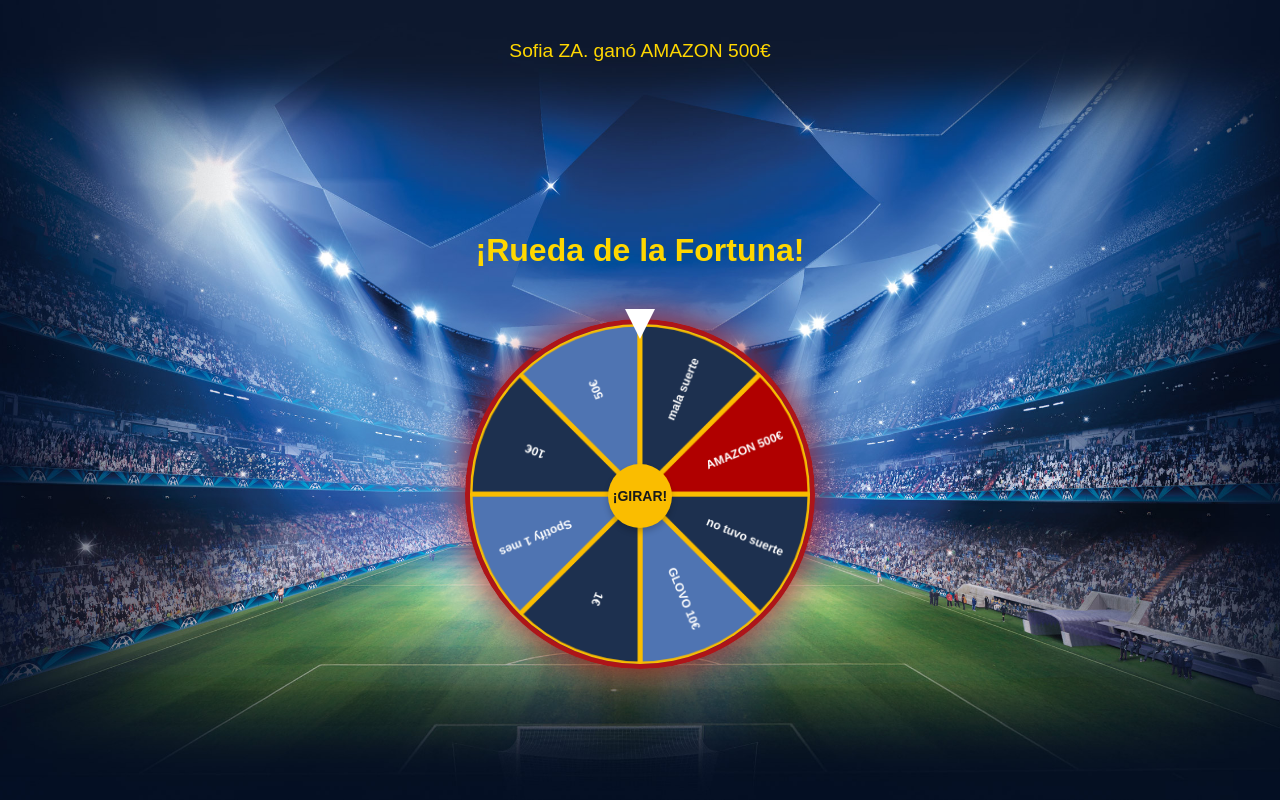
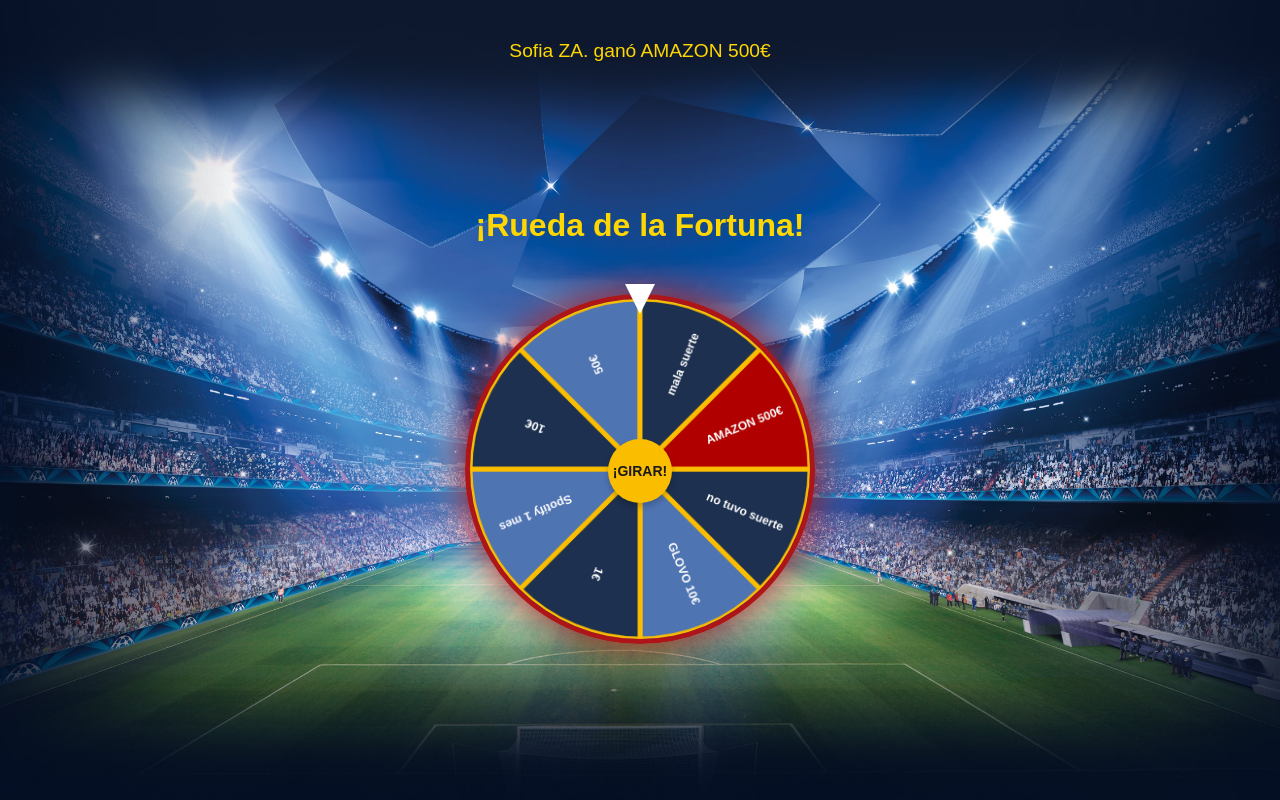
Before and after one commit to ilduslliapa/testingv1, a website: page index.html in a window 1280 px wide. Drawn offline with nearby package versions, Linux system fonts and the light colour scheme.

Commit message:
Update style.css

```diff
--- a/style.css
+++ b/style.css
@@ -36,7 +36,7 @@
     left: 0%;
     font-size: 4vh; /* Увеличиваем размер шрифта */
     margin-bottom: 50px; /* Поднимаем текст выше */
-    margin-top: 100px; /* Поднимаем текст выше */
+    margin-top: 50px; /* Поднимаем текст выше */
 
 }
 
```
